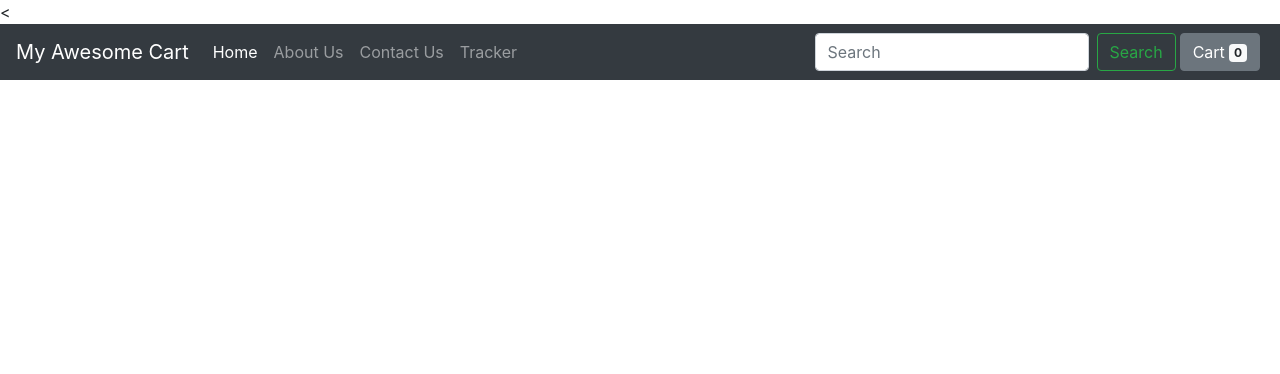
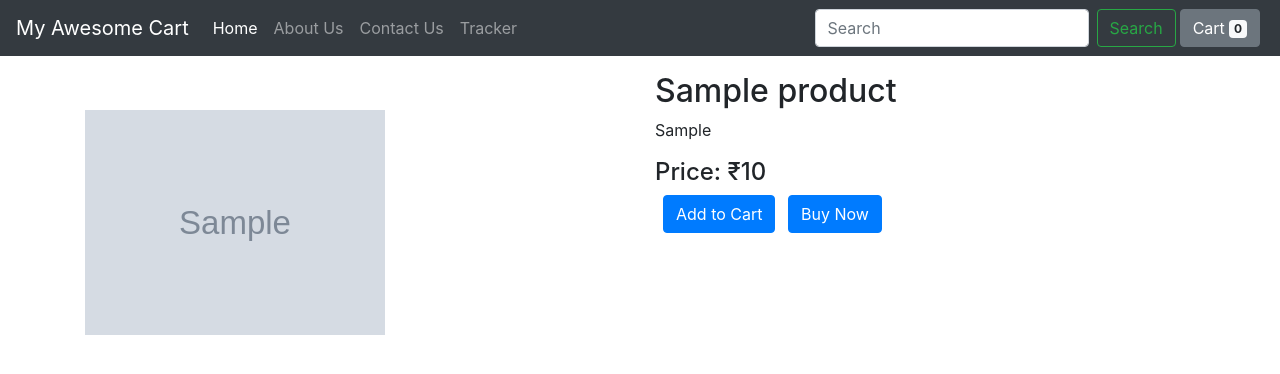
Before and after one commit to Akash3570/E-COMMERCE-SITE, a Django app: page /shop/products/1 in a window 1280 px wide. Shown: the top 374 px of the page. Run offline with Django 5.2, Linux system fonts and the light colour scheme; tables that the repository leaves empty hold one stand-in row (values such as "Sample post"); grey boxes marked "Sample" are stand-in pictures; some libraries are stand-ins or nearby versions.

Commit message:
some changes

```diff
--- a/shop/templates/shop/prodview.html
+++ b/shop/templates/shop/prodview.html
@@ -1,10 +1,30 @@
 {% extends 'shop/basic.html' %}
 
-{% block title %}About Us{% endblock %}
+{% block title %}{{ products.product_name }}-My Awesome Cart{% endblock %}
 
 {% block css %}
-<
+<style>
+.product-img {
+  width: 300px;
+  height: 300px;
+  object-fit: contain;
+}
+</style>
+
 {% endblock %}
 
 {% block body %}
+<div class="container my-3">
+  <div class="row">
+    <div class="col-md-6">
+      <img src="/media/{{ products.image }}" class="img-fluid product-img" alt="{{ products.product_name }}">
+    </div>
+    <div class="col-md-6">
+      <h2>{{ products.product_name }}</h2>
+      <p>{{ products.des }}</p>
+      <h4>Price: ₹{{ products.price }}</h4>
+      <button class="btn btn-primary cart mx-2">Add to Cart</button>
+      <button class="btn btn-primary">Buy Now</button>
+    </div>
+  </div>
 {% endblock %}
```
